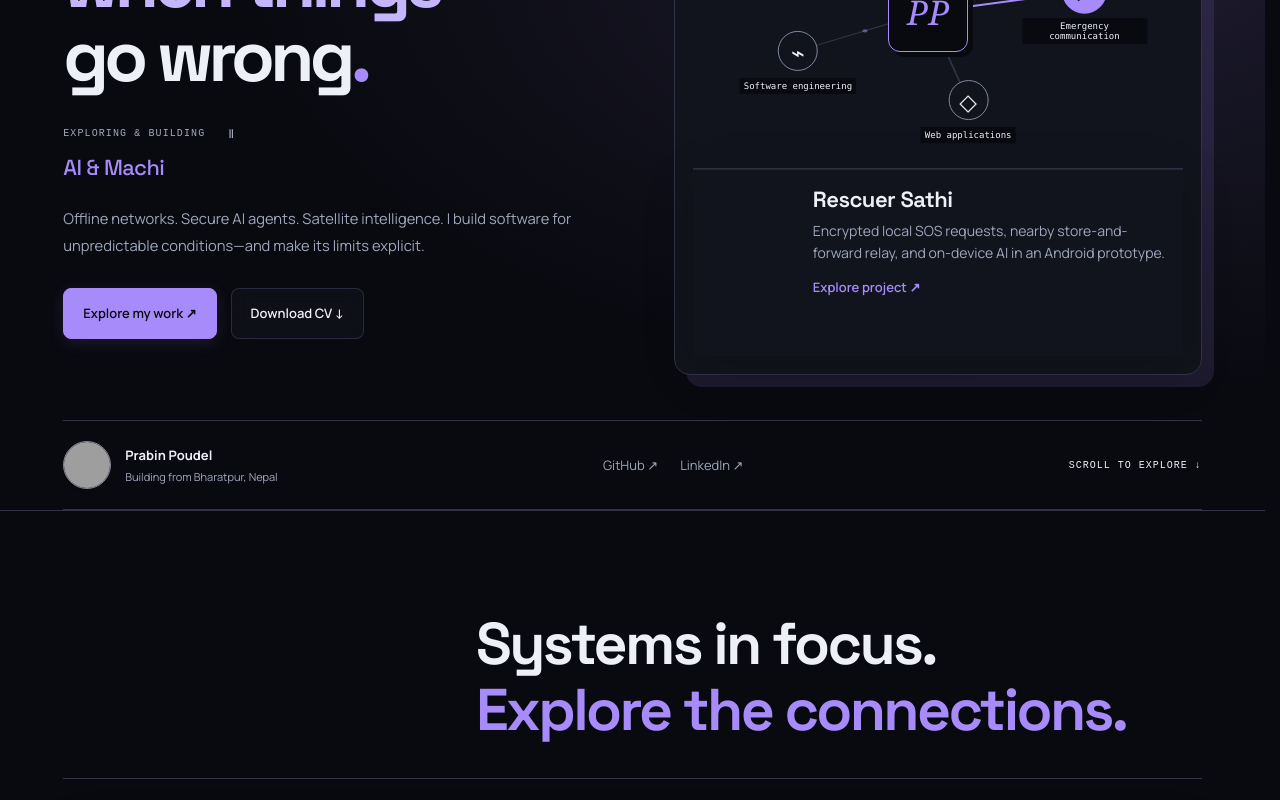
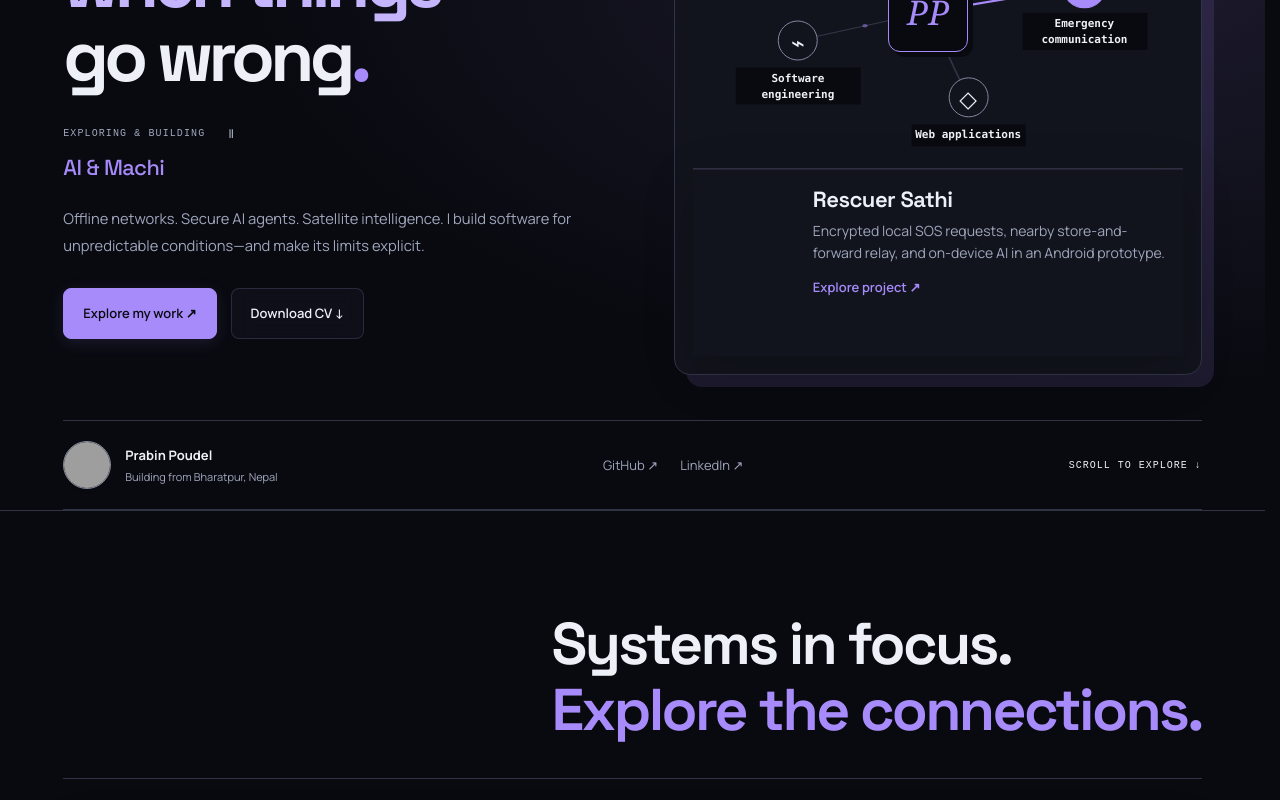
Before and after one commit to Prabin-Poudel-1/Portfolio-website, a React (Vite) app: page / in a window 1280 px wide. Shown: the part 420-1220 px from the top of the page. Built offline with nearby package versions, Linux system fonts and the light colour scheme; grey boxes are pictures that could not be loaded.

Commit message:
Increase meaningful node labels and repair project heading layout

```diff
--- a/src/styles/composition.css
+++ b/src/styles/composition.css
@@ -221,7 +221,7 @@
     transform 0.2s;
 }
 .node-name {
-  font: 9px monospace;
+  font: 600 11px/1.4 var(--font-body, system-ui, sans-serif);
   background: var(--bg);
   padding: 3px 4px;
   max-width: 125px;
@@ -261,8 +261,8 @@
 
 #portfolio .section-heading {
   display: grid;
-  grid-template-columns: 1fr 2fr;
-  gap: 15px 50px;
+  grid-template-columns: minmax(0, 1fr);
+  gap: 12px;
   border-bottom: 1px solid var(--border);
   padding-bottom: 35px;
 }
@@ -558,7 +558,7 @@
     width: 100px;
   }
   .node-name {
-    font-size: 8px;
+    font-size: 11px;
   }
   .project-card.featured .project-details {
     gap: 12px 30px;
@@ -701,7 +701,7 @@
     height: 270px;
   }
   .node-name {
-    font-size: 8px;
+    font-size: 10px;
     max-width: 100px;
   }
   .domain-node {
```
